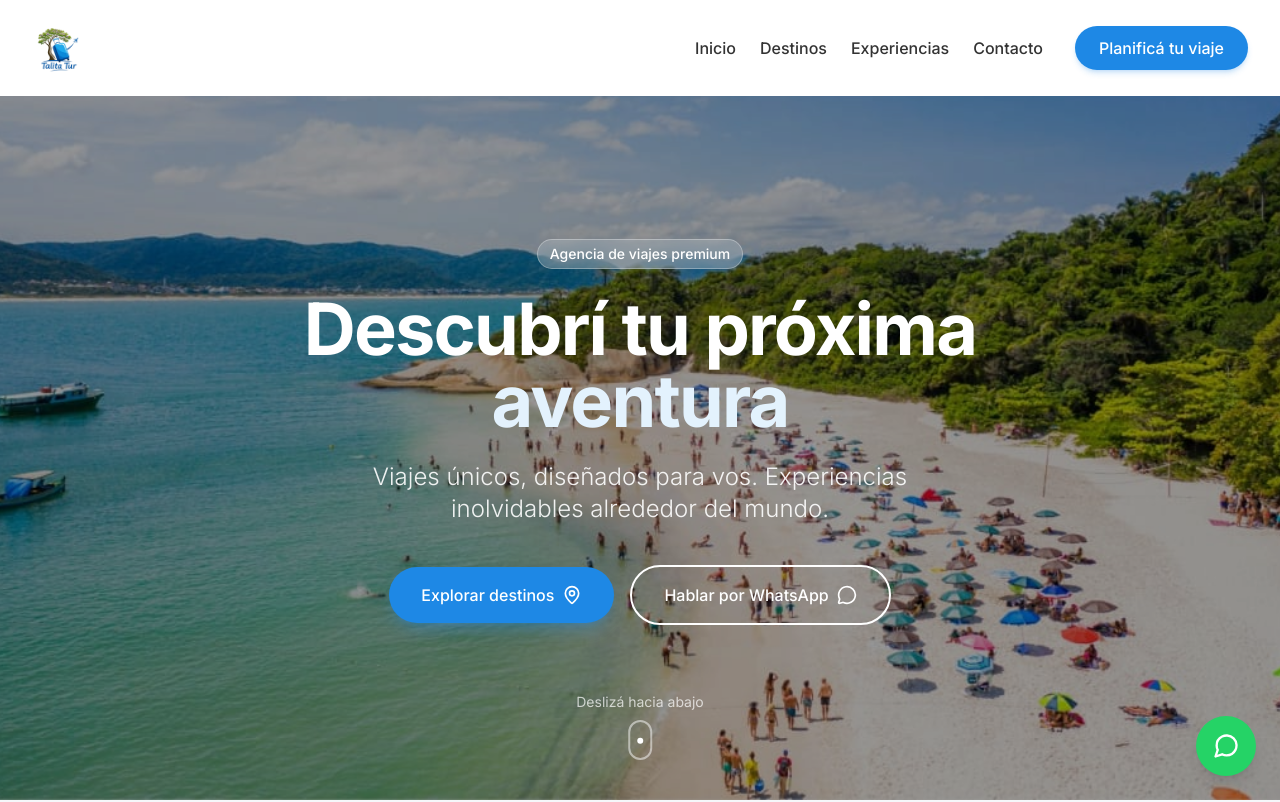
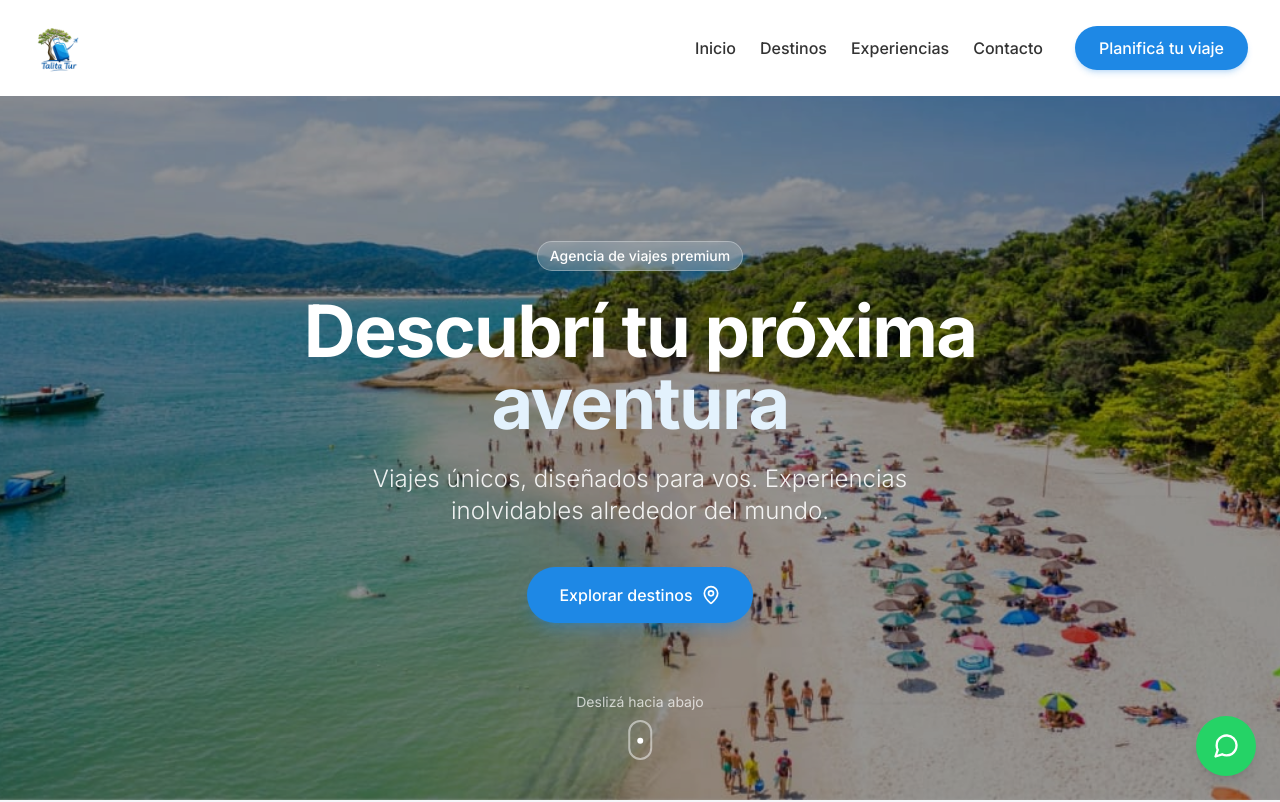
Before and after one commit to pabloenzenhofer/talitatur, a React (Vite) app: page / in a window 1280 px wide. Shown: the top 802 px of the page. Built offline with nearby package versions, Linux system fonts and the light colour scheme.

Commit message:
Remove WhatsApp button from Hero

```diff
--- a/src/components/Hero.jsx
+++ b/src/components/Hero.jsx
@@ -59,16 +59,6 @@ const Hero = () => {
             Explorar destinos
             <MapPin className="w-5 h-5 group-hover:animate-bounce" />
           </a>
-
-          <a
-            href="https://wa.me/1234567890" // Placeholder, user will change this
-            target="_blank"
-            rel="noopener noreferrer"
-            className="w-full sm:w-auto bg-transparent hover:bg-white/10 text-white border-2 border-white px-8 py-4 rounded-full font-medium transition-all flex items-center justify-center gap-2"
-          >
-            Hablar por WhatsApp
-            <MessageCircle className="w-5 h-5" />
-          </a>
         </motion.div>
       </div>
 
```
